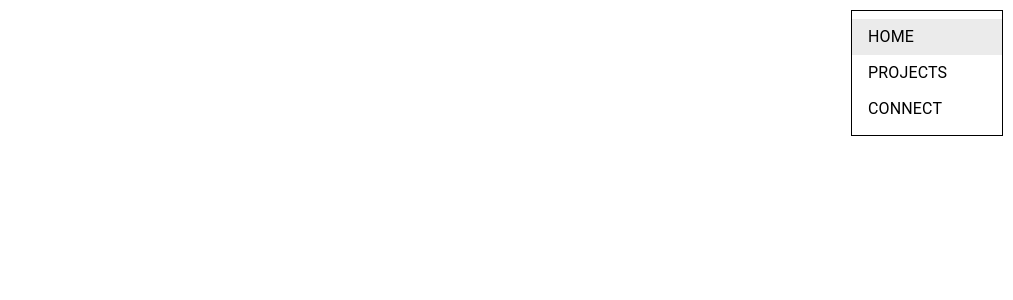
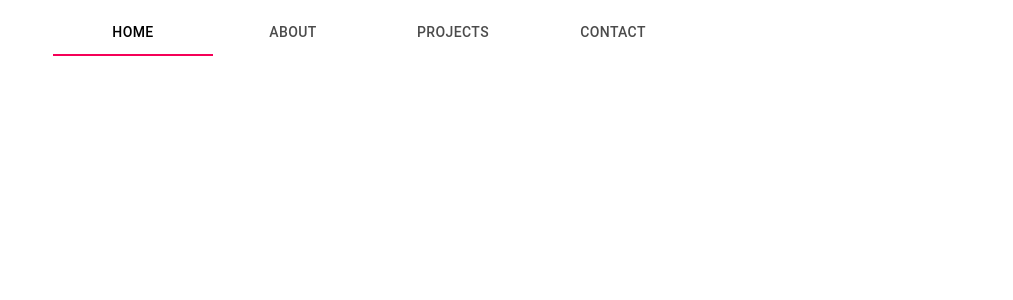
Before and after one commit to SreekarMouli98/SreekarMouli98.github.io, a React (Create React App) app: page / in a window 1280 px wide. Shown: the top 300 px of the page, without its empty margins (267-1280 px from the left). Built offline with nearby package versions, Linux system fonts and the light colour scheme.

Commit message:
Modified Nav component

```diff
--- a/src/Portfolio/Components/Nav/index.js
+++ b/src/Portfolio/Components/Nav/index.js
@@ -1,46 +1,36 @@
 import React, { useContext } from 'react';
-import { MenuItem, MenuList } from '@material-ui/core';
-import { makeStyles } from '@material-ui/core/styles';
+import { Tab, Tabs } from '@material-ui/core';
 import Context from '../../Context';
-
-const useStyles = makeStyles({
-  navBar: {
-    position: 'fixed',
-    width   : '150px',
-    top     : '10px',
-    right   : '10px',
-    border  : '1px solid black',
-  },
-});
 
 function Home() {
   const context = useContext(Context);
-  const classes = useStyles();
 
   const menuItems = [
     'HOME',
+    'ABOUT',
     'PROJECTS',
-    'CONNECT',
+    'CONTACT',
   ];
 
-  const handleNavItemClick = (newView) => {
-    context.changeView(newView);
+  const handleTabChange = (event, newValue) => {
+    context.changeView(menuItems[newValue]);
   };
 
   return (
-    <div className={classes.navBar}>
-      <MenuList>
-        {menuItems.map(menuItem => (
-          <MenuItem
+    <div>
+      <Tabs
+        centered
+        value={menuItems.indexOf(context.view)}
+        onChange={handleTabChange}
+        indicatorColor='secondary'
+      >
+        {menuItems.map((menuItem) => (
+          <Tab
             key={menuItem}
-            name={menuItem}
-            selected={context.view === menuItem}
-            onClick={() => handleNavItemClick(menuItem)}
-          >
-            {menuItem}
-          </MenuItem>
+            label={menuItem}
+          />
         ))}
-      </MenuList>
+      </Tabs>
     </div>
   );
 }
```
